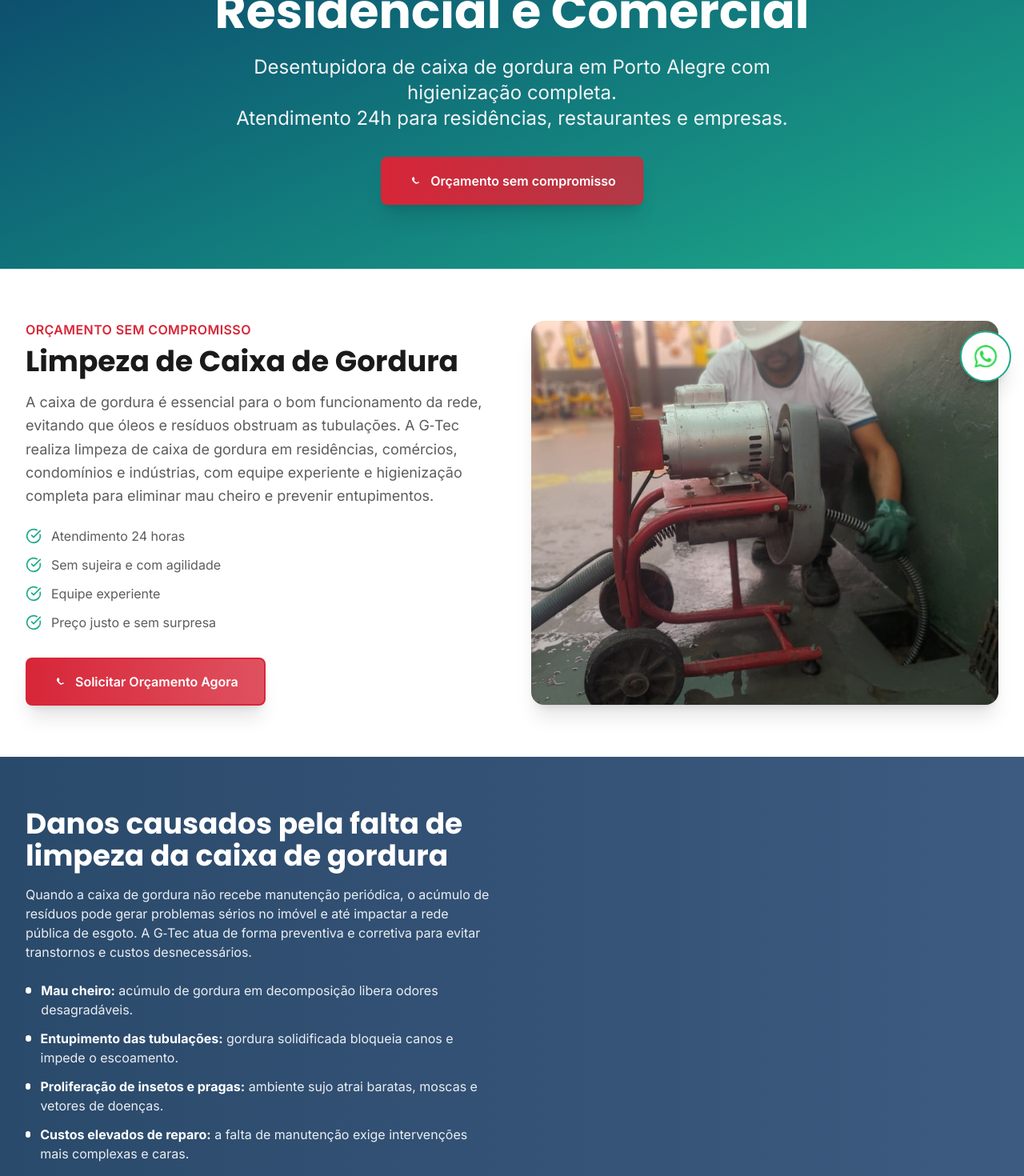
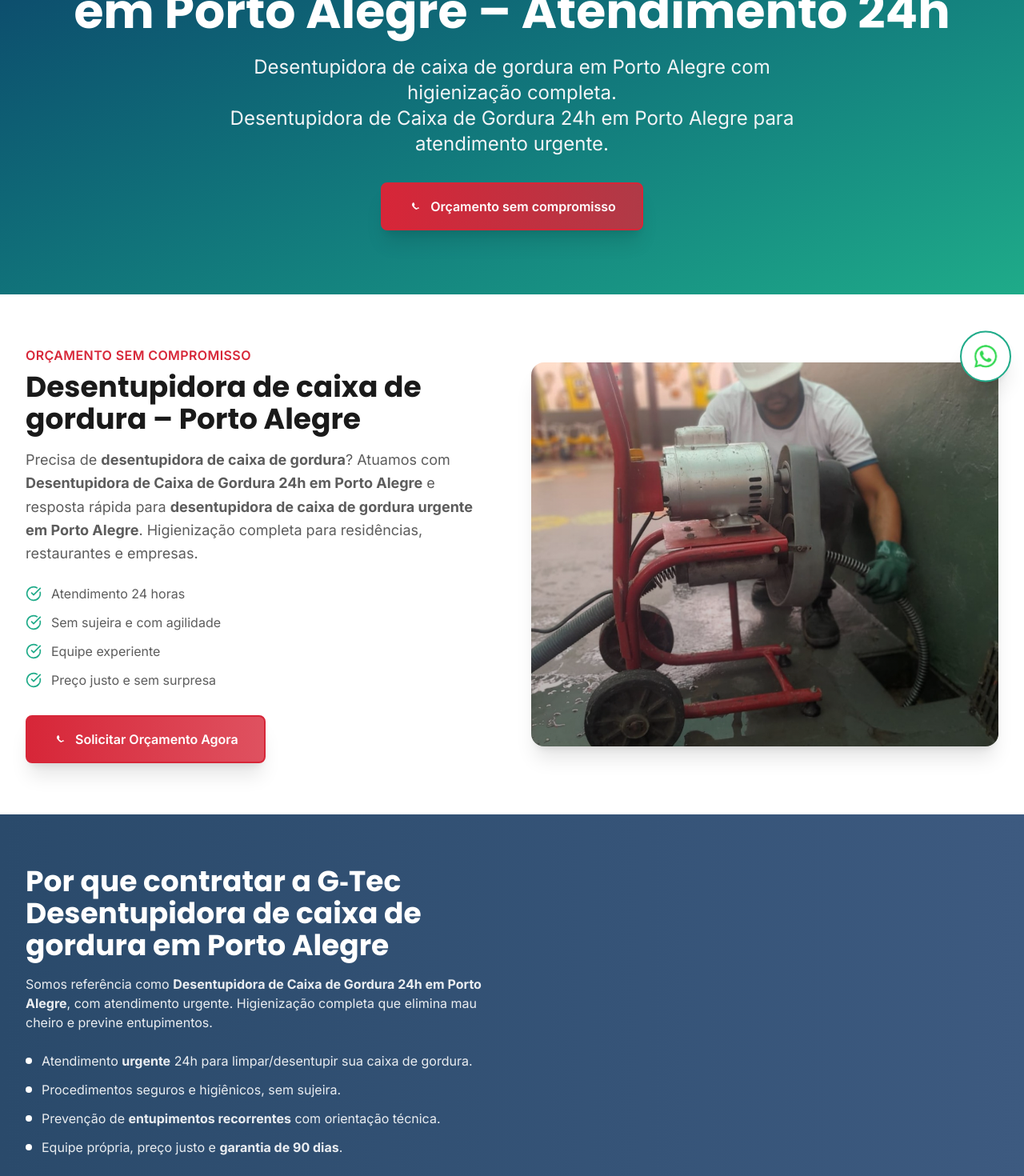
Before and after one commit to igormart21/GTEC, a Next.js app: page /servicos/desentupidora-caixa-gordura-porto-alegre in a window 1280 px wide. Shown: the part 300-1770 px from the top of the page at 80% size. Built offline with nearby package versions, Linux system fonts and the light colour scheme.

Commit message:
seo(gordura): H1, hero, seção dedicada e razões otimizadas com keywords (desentupidora de caixa de gordura 24h, urgente, Porto Alegre)

```diff
--- a/src/app/servicos/[slug]/page.tsx
+++ b/src/app/servicos/[slug]/page.tsx
@@ -158,7 +158,7 @@
                 : isEsgoto
                 ? 'Desentupidora de Esgoto em Porto Alegre – Atendimento 24h'
                 : isCaixa
-                ? 'Limpeza de Caixa de Gordura – Residencial e Comercial'
+                ? 'Desentupidora de Caixa de Gordura em Porto Alegre – Atendimento 24h'
                 : service.title}
             </h1>
             <div className="text-xl sm:text-2xl text-gray-100 max-w-3xl mx-auto">
@@ -189,7 +189,7 @@
               ) : isCaixa ? (
                 <>
                   <p>Desentupidora de caixa de gordura em Porto Alegre com higienização completa.</p>
-                  <p>Atendimento 24h para residências, restaurantes e empresas.</p>
+                  <p>Desentupidora de Caixa de Gordura 24h em Porto Alegre para atendimento urgente.</p>
                 </>
               ) : (
                 <p>{service.description}</p>
@@ -575,10 +575,8 @@
             <div className="grid lg:grid-cols-2 gap-12 items-center">
               <div>
                 <p className="uppercase tracking-wide text-primary-red font-semibold mb-2">Orçamento sem compromisso</p>
-                <h2 className="text-3xl sm:text-4xl font-poppins font-bold text-neutral-trueDark mb-4">Limpeza de Caixa de Gordura</h2>
-                <p className="text-lg text-primary-gray leading-relaxed mb-6">
-                  A caixa de gordura é essencial para o bom funcionamento da rede, evitando que óleos e resíduos obstruam as tubulações. A G‑Tec realiza limpeza de caixa de gordura em residências, comércios, condomínios e indústrias, com equipe experiente e higienização completa para eliminar mau cheiro e prevenir entupimentos.
-                </p>
+                <h2 className="text-3xl sm:text-4xl font-poppins font-bold text-neutral-trueDark mb-4">Desentupidora de caixa de gordura – Porto Alegre</h2>
+                <p className="text-lg text-primary-gray leading-relaxed mb-6">Precisa de <strong>desentupidora de caixa de gordura</strong>? Atuamos com <strong>Desentupidora de Caixa de Gordura 24h em Porto Alegre</strong> e resposta rápida para <strong>desentupidora de caixa de gordura urgente em Porto Alegre</strong>. Higienização completa para residências, restaurantes e empresas.</p>
                 <div className="space-y-3">
                   {[ 'Atendimento 24 horas', 'Sem sujeira e com agilidade', 'Equipe experiente', 'Preço justo e sem surpresa' ].map((item, idx) => (
                     <div key={idx} className="flex items-center space-x-3">
@@ -609,91 +607,25 @@
         </section>
       )}
 
-      {/* Caixa de Gordura - Danos causados */}
+      {/* Caixa de Gordura - Por que contratar a G‑Tec */}
       {isCaixa && (
         <section className="py-16 bg-gradient-to-r from-primary-soft to-primary-blue text-white">
           <div className="max-w-7xl mx-auto px-4 sm:px-6 lg:px-8">
             <div className="grid lg:grid-cols-2 gap-12 items-start">
               <div>
-                <h2 className="text-3xl sm:text-4xl font-poppins font-bold text-white mb-4">Danos causados pela falta de limpeza da caixa de gordura</h2>
-                <p className="text-white/90 mb-6">
-                  Quando a caixa de gordura não recebe manutenção periódica, o acúmulo de resíduos pode gerar
-                  problemas sérios no imóvel e até impactar a rede pública de esgoto. A G‑Tec atua de forma
-                  preventiva e corretiva para evitar transtornos e custos desnecessários.
-                </p>
+                <h2 className="text-3xl sm:text-4xl font-poppins font-bold text-white mb-4">Por que contratar a G‑Tec Desentupidora de caixa de gordura em Porto Alegre</h2>
+                <p className="text-white/90 mb-6">Somos referência como <strong>Desentupidora de Caixa de Gordura 24h em Porto Alegre</strong>, com atendimento urgente. Higienização completa que elimina mau cheiro e previne entupimentos.</p>
                 <ul className="space-y-3">
-                  <li className="flex items-start space-x-3"><span className="mt-2 w-2 h-2 rounded-full bg-white" /><p className="text-white/90"><strong className="text-white">Mau cheiro:</strong> acúmulo de gordura em decomposição libera odores desagradáveis.</p></li>
-                  <li className="flex items-start space-x-3"><span className="mt-2 w-2 h-2 rounded-full bg-white" /><p className="text-white/90"><strong className="text-white">Entupimento das tubulações:</strong> gordura solidificada bloqueia canos e impede o escoamento.</p></li>
-                  <li className="flex items-start space-x-3"><span className="mt-2 w-2 h-2 rounded-full bg-white" /><p className="text-white/90"><strong className="text-white">Proliferação de insetos e pragas:</strong> ambiente sujo atrai baratas, moscas e vetores de doenças.</p></li>
-                  <li className="flex items-start space-x-3"><span className="mt-2 w-2 h-2 rounded-full bg-white" /><p className="text-white/90"><strong className="text-white">Custos elevados de reparo:</strong> a falta de manutenção exige intervenções mais complexas e caras.</p></li>
-                </ul>
-              </div>
-            </div>
-          </div>
-        </section>
-      )}
-
-      {/* Esgoto - Danos causados */}
-      {isEsgoto && (
-        <section className="py-16 bg-gradient-to-r from-primary-soft to-primary-blue text-white">
-          <div className="max-w-7xl mx-auto px-4 sm:px-6 lg:px-8">
-            <div className="grid lg:grid-cols-2 gap-12 items-start">
-              <div>
-                <h2 className="text-3xl sm:text-4xl font-poppins font-bold text-white mb-4">Danos causados por entupimento de esgoto</h2>
-                <p className="text-white/90 mb-6">
-                  O entupimento do sistema de esgoto pode gerar consequências graves, afetando a saúde e até a estrutura do imóvel. A G‑Tec atua com rapidez para evitar esses riscos.
-                </p>
-                <ul className="space-y-3">
-                  <li className="flex items-start space-x-3"><span className="mt-2 w-2 h-2 rounded-full bg-white" /><p className="text-white/90"><strong className="text-white">Mau cheiro:</strong> esgoto parado libera gases que se espalham pelo ambiente.</p></li>
-                  <li className="flex items-start space-x-3"><span className="mt-2 w-2 h-2 rounded-full bg-white" /><p className="text-white/90"><strong className="text-white">Proliferação de pragas:</strong> resíduos favorecem ratos, baratas e outros insetos.</p></li>
-                  <li className="flex items-start space-x-3"><span className="mt-2 w-2 h-2 rounded-full bg-white" /><p className="text-white/90"><strong className="text-white">Refluxo de esgoto:</strong> retorno de água suja para pias, ralos e vasos, com risco de contaminação.</p></li>
-                  <li className="flex items-start space-x-3"><span className="mt-2 w-2 h-2 rounded-full bg-white" /><p className="text-white/90"><strong className="text-white">Danos estruturais:</strong> infiltrações e vazamentos podem comprometer paredes e pisos.</p></li>
-                </ul>
-              </div>
-            </div>
-          </div>
-        </section>
-      )}
-
-      {/* Ralo - Por que contratar a G‑Tec */}
-      {isRalo && (
-        <section className="py-16 bg-gradient-to-r from-primary-soft to-primary-blue text-white">
-          <div className="max-w-7xl mx-auto px-4 sm:px-6 lg:px-8">
-            <div className="grid lg:grid-cols-2 gap-12 items-start">
-              <div>
-                <h2 className="text-3xl sm:text-4xl font-poppins font-bold text-white mb-4">Por que contratar a G‑Tec Desentupidora de ralo em Porto Alegre</h2>
-                <p className="text-white/90 mb-6">Somos referência como <strong>Desentupidora de Ralo 24h em Porto Alegre</strong>, com atendimento urgente. Atuamos em residências, comércios e condomínios, desentupindo ralos com segurança e sem quebrar pisos.</p>
-                <ul className="space-y-3">
-                  <li className="flex items-start space-x-3">
-                    <span className="mt-2 w-2 h-2 rounded-full bg-white" />
-                    <p className="text-white/90">Atendimento <strong>urgente</strong> 24h para desentupir seu ralo no menor tempo possível.</p>
-                  </li>
-                  <li className="flex items-start space-x-3">
-                    <span className="mt-2 w-2 h-2 rounded-full bg-white" />
-                    <p className="text-white/90">Equipamentos de alta pressão e técnicas modernas, sem quebrar pisos.</p>
-                  </li>
-                  <li className="flex items-start space-x-3">
-                    <span className="mt-2 w-2 h-2 rounded-full bg-white" />
-                    <p className="text-white/90">Diagnóstico preciso para evitar <strong>entupimentos recorrentes</strong> e gastos futuros.</p>
-                  </li>
-                  <li className="flex items-start space-x-3">
-                    <span className="mt-2 w-2 h-2 rounded-full bg-white" />
-                    <p className="text-white/90">Equipe própria, preço justo e <strong>garantia de 90 dias</strong>.</p>
-                  </li>
+                  <li className="flex items-start space-x-3"><span className="mt-2 w-2 h-2 rounded-full bg-white" /><p className="text-white/90">Atendimento <strong>urgente</strong> 24h para limpar/desentupir sua caixa de gordura.</p></li>
+                  <li className="flex items-start space-x-3"><span className="mt-2 w-2 h-2 rounded-full bg-white" /><p className="text-white/90">Procedimentos seguros e higiênicos, sem sujeira.</p></li>
+                  <li className="flex items-start space-x-3"><span className="mt-2 w-2 h-2 rounded-full bg-white" /><p className="text-white/90">Prevenção de <strong>entupimentos recorrentes</strong> com orientação técnica.</p></li>
+                  <li className="flex items-start space-x-3"><span className="mt-2 w-2 h-2 rounded-full bg-white" /><p className="text-white/90">Equipe própria, preço justo e <strong>garantia de 90 dias</strong>.</p></li>
                 </ul>
                 <div className="mt-8">
                   <a className="inline-flex items-center px-8 py-4 bg-gradient-to-r from-primary-red to-primary-red/80 text-white rounded-lg font-poppins font-semibold hover:from-primary-dark hover:to-primary-red hover:scale-105 transition-all duration-300 shadow-xl border-2 border-primary-red hover:border-primary-dark" href="https://wa.me/5514997655340">
                     <svg className="w-5 h-5 mr-2" fill="currentColor" viewBox="0 0 24 24"><path d="M17.472 14.382c-.297-.149-1.758-.867-2.03-.967-.273-.099-.471-.148-.67.15-.197.297-.767.966-.94 1.164-.173.199-.347.223-.644.075-.297-.15-1.255-.463-2.39-1.475-.883-.788-1.48-1.761-1.653-2.059-.173-.297-.018-.458.13-.606.134-.133.298-.347.446-.52.149-.174.198-.298.298-.497.099-.198.05-.371-.025-.52-.075-.149-.669-1.612-.916-2.207-.242-.579-.487-.5-.669-.51-.173-.008-.371-.01-.57-.01-.198 0-.52.074-.792.372-.272.297-1.04 1.016-1.04 2.479 0 1.462 1.065 2.875 1.213 3.074.149.198 2.096 3.2 5.077 4.487"/></svg>
                     Falar no WhatsApp
                   </a>
-                </div>
-              </div>
-              <div className="grid grid-cols-2 gap-4">
-                <div className="relative h-48 sm:h-64 lg:h-72 rounded-xl overflow-hidden shadow-lg">
-                  <Image src={raloImgPrimary} alt="Equipamento G‑Tec desentupindo ralo" fill className="object-cover" sizes="(max-width: 768px) 50vw, 25vw" />
-                </div>
-                <div className="relative h-48 sm:h-64 lg:h-72 rounded-xl overflow-hidden shadow-lg">
-                  <Image src={raloImgAlt} alt="Ralo entupido sendo desobstruído" fill className="object-cover" sizes="(max-width: 768px) 50vw, 25vw" />
                 </div>
               </div>
             </div>
```
